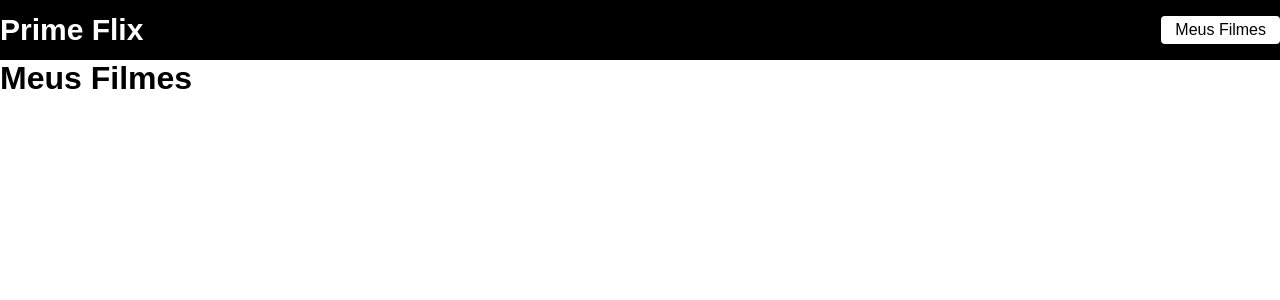
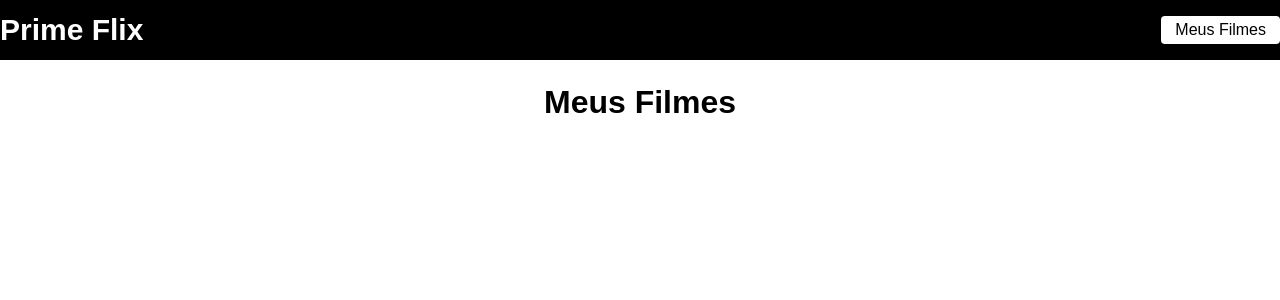
Before and after one commit to Czar1347/primeFlix, a React (Create React App) app: page /favoritos in a window 1280 px wide. Shown: the top 300 px of the page. Built offline with nearby package versions, Linux system fonts and the light colour scheme.

Commit message:
Estilizando a pagina favoritos

```diff
--- a/src/pages/Favoritos/favoritos.css
+++ b/src/pages/Favoritos/favoritos.css
@@ -0,0 +1,37 @@
+.meus-filmes{
+    margin-top: 24px;
+    display: flex;
+    flex-direction: column;
+    align-items: center;
+}
+
+.meus-filmes h1{
+    margin-bottom: 14px;
+}
+
+.meus-filmes span{
+    font-size: 18px;
+}
+
+.meus-filmes ul{
+    width: 720px;
+}
+
+.meus-filmes ul li{
+    list-style: none;
+    display: flex;
+    justify-content: space-between;
+    align-items: center;
+}
+
+.meus-filmes div{
+    display: flex;
+    justify-content: center;
+    align-items: center;
+}
+
+.meus-filmes div a{
+    text-decoration: none;
+    color: blue;
+    margin-right: 14px;
+}
```
